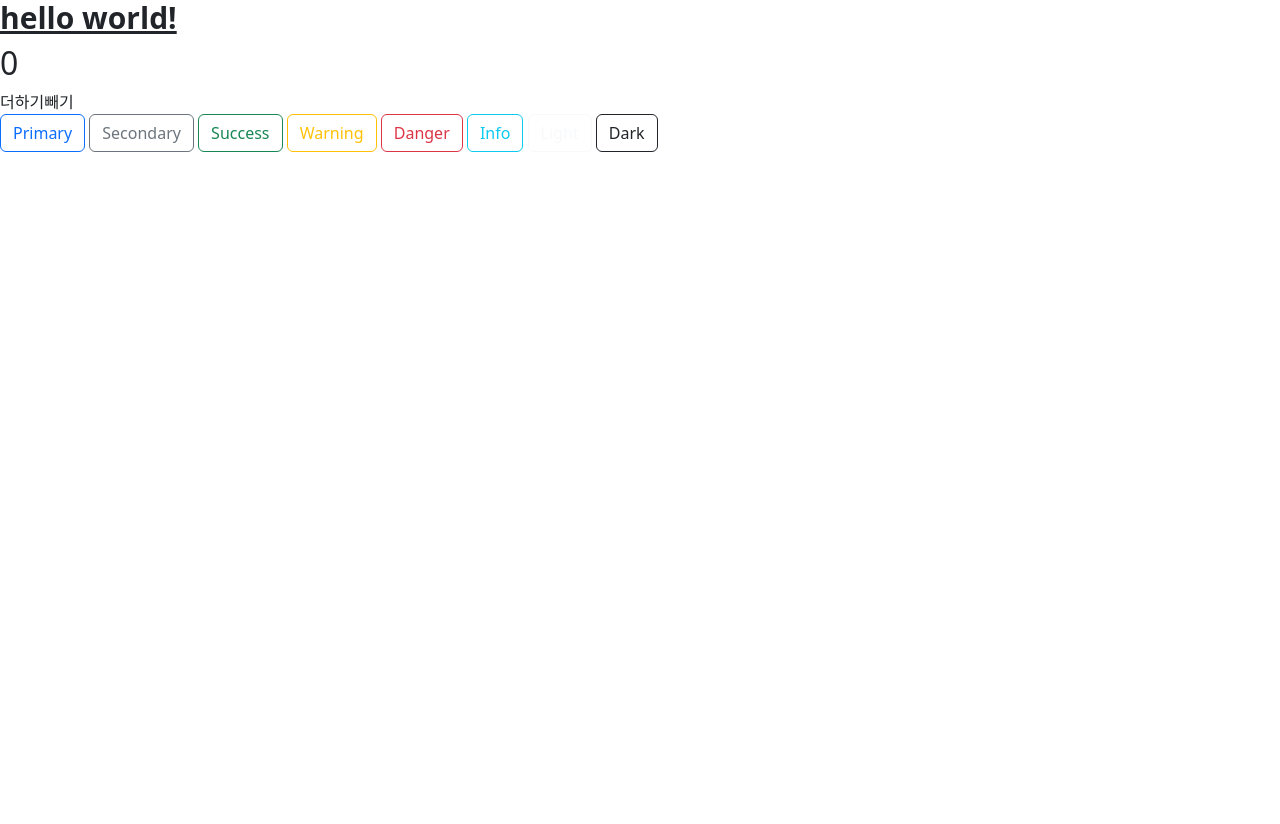
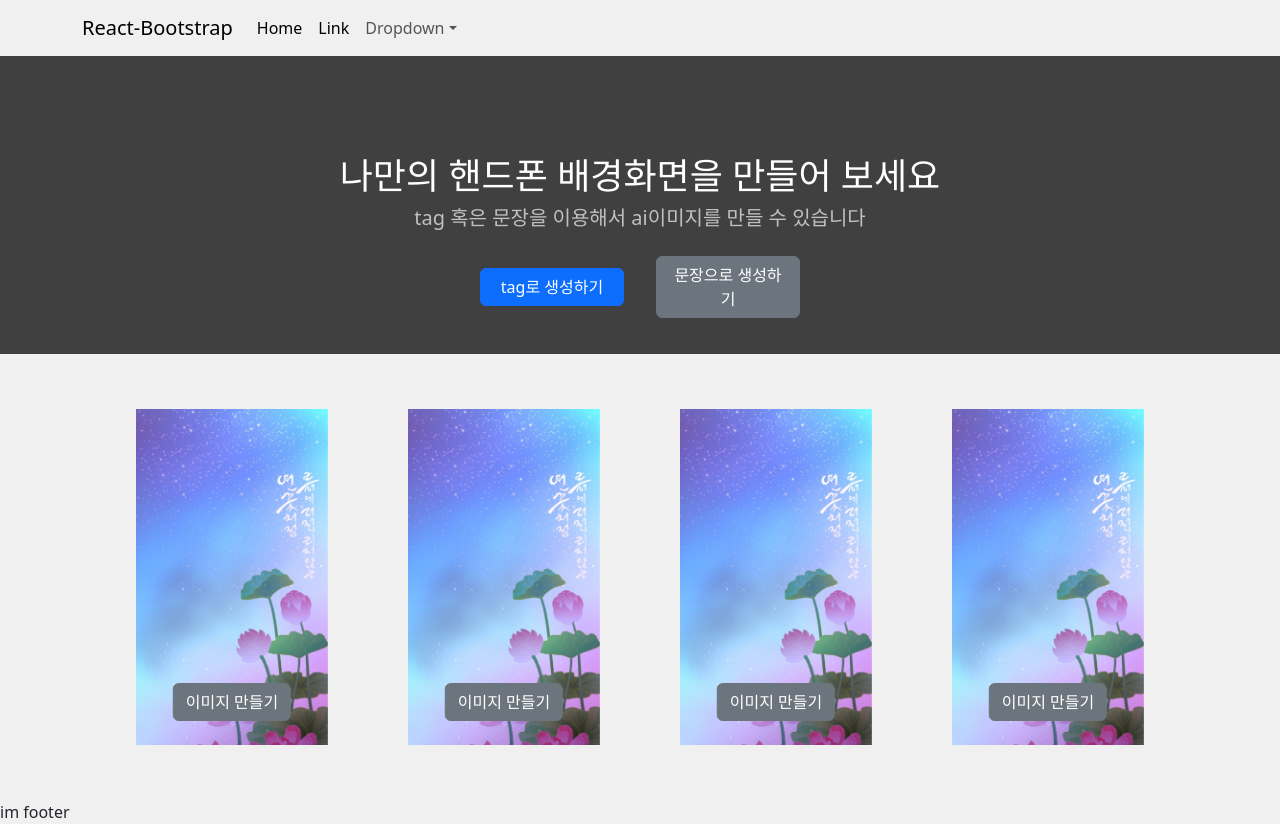
Before and after one commit to kaisiok/ai-artmaker-client, a React (Create React App) app: page / in a window 1280 px wide. Before the commit the page ends 800 px from the top, so only its background shows below. Built offline with nearby package versions, Linux system fonts and the light colour scheme.

Commit message:
react-router-dom 설치 및 home 화면 작성중

```diff
--- a/package.json
+++ b/package.json
@@ -16,6 +16,7 @@
     "react-bootstrap": "^2.10.2",
     "react-dom": "^18.3.1",
     "react-redux": "^9.1.2",
+    "react-router-dom": "^6.23.1",
     "react-scripts": "5.0.1",
     "typescript": "^4.9.5",
     "web-vitals": "^2.1.4"
--- a/src/App.tsx
+++ b/src/App.tsx
@@ -1,14 +1,23 @@
-import React from "react";
+import { Routes, Route } from "react-router-dom";
+
 import Counter from "./components/Counter";
 import OutlineTypesExample from "./components/button";
+import MyNavbar from "./components/navbars/Navbar";
+import MyFooter from "./components/footers/Myfooter";
 import "bootstrap/dist/css/bootstrap.min.css";
+
+import Home from "./components/bodys/Home";
+import Tagselect from "./components/bodys/Tagselect";
 
 function App() {
   return (
-    <div className="App">
-      <h1 className="text-3xl font-bold underline">hello world!</h1>
-      <Counter />
-      <OutlineTypesExample />
+    <div className="Ap bg-gray-lv1">
+      <MyNavbar />
+      <Routes>
+        <Route path="/" element={<Home />} />
+        <Route path="/tagselect" element={<Tagselect />} />
+      </Routes>
+      <MyFooter />
     </div>
   );
 }
--- /dev/null
+++ b/src/components/MyCard.tsx
@@ -0,0 +1,19 @@
+import Button from "react-bootstrap/Button";
+
+type myCardProps = {
+  className: string;
+};
+
+function MyCard({ className }: myCardProps): React.ReactElement {
+  return (
+    <div className="w-60 h-96 p-4 relative">
+      <div className={"bg-samplebg bg-cover h-full" + className}>
+        <div className="absolute bottom-0 left-1/2 transform -translate-x-1/2 mb-5">
+          <Button variant="secondary">이미지 만들기</Button>
+        </div>
+      </div>
+    </div>
+  );
+}
+
+export default MyCard;
--- /dev/null
+++ b/src/components/bodys/Home.tsx
@@ -0,0 +1,33 @@
+import MyCard from "../MyCard";
+import Button from "react-bootstrap/Button";
+
+function Home(): React.ReactElement {
+  return (
+    <div className="mt-14 h-[calc(100svh-56px)]">
+      <div className="bg-gray-lv4 h-1/4 md:h-2/5 text-center flex flex-col justify-center">
+        <div className="text-xl md:mt-16 text-white md:text-4xl">
+          나만의 핸드폰 배경화면을 만들어 보세요
+        </div>
+        <div className="text-base py-2 text-gray-lv2 md:text-xl">
+          tag 혹은 문장을 이용해서 ai이미지를 만들 수 있습니다
+        </div>
+        <div className="md:mt-4">
+          <Button className="mr-1 md:text-xl w-36 md:mr-4" variant="primary">
+            tag로 생성하기
+          </Button>
+          <Button className="ml-1 md:text-xl w-36 md:ml-4" variant="secondary">
+            문장으로 생성하기
+          </Button>
+        </div>
+      </div>
+      <div className="bg-gray-lv1 h-3/4 px-10 overflow-auto flex flex-wrap justify-center md:h-3/5 md:px-24 md:grid md:grid-cols-2 lg:grid-cols-4 place-items-center">
+        <MyCard className={""} />
+        <MyCard className={""} />
+        <MyCard className={""} />
+        <MyCard className={""} />
+      </div>
+    </div>
+  );
+}
+
+export default Home;
--- /dev/null
+++ b/src/components/bodys/Tagselect.tsx
@@ -0,0 +1,5 @@
+function Tagselect() {
+  return <div>tag </div>;
+}
+
+export default Tagselect;
--- /dev/null
+++ b/src/components/footers/Myfooter.tsx
@@ -0,0 +1,5 @@
+function MyFooter() {
+  return <footer> im footer</footer>;
+}
+
+export default MyFooter;
--- /dev/null
+++ b/src/components/navbars/Navbar.tsx
@@ -0,0 +1,56 @@
+import Container from "react-bootstrap/Container";
+import Nav from "react-bootstrap/Nav";
+import Navbar from "react-bootstrap/Navbar";
+import NavDropdown from "react-bootstrap/NavDropdown";
+
+import { Link } from "react-router-dom";
+
+function MyNavbar() {
+  return (
+    <div className="fixed top-0 w-full z-10">
+      <Navbar expand="lg" className="bg-gray-lv1">
+        <Container>
+          <Navbar.Brand href="#home">React-Bootstrap</Navbar.Brand>
+          <Navbar.Toggle aria-controls="basic-navbar-nav" />
+          <Navbar.Collapse id="basic-navbar-nav">
+            <Nav className="me-auto">
+              <Nav.Link>
+                <Link
+                  to={"/"}
+                  style={{ textDecoration: "none", color: "black" }}
+                >
+                  Home
+                </Link>
+              </Nav.Link>
+
+              <Nav.Link>
+                <Link
+                  to={"/tagselect"}
+                  style={{ textDecoration: "none", color: "black" }}
+                >
+                  Link
+                </Link>
+              </Nav.Link>
+
+              <NavDropdown title="Dropdown" id="basic-nav-dropdown">
+                <NavDropdown.Item href="#action/3.1">Action</NavDropdown.Item>
+                <NavDropdown.Item href="#action/3.2">
+                  Another action
+                </NavDropdown.Item>
+                <NavDropdown.Item href="#action/3.3">
+                  Something
+                </NavDropdown.Item>
+                <NavDropdown.Divider />
+                <NavDropdown.Item href="#action/3.4">
+                  Separated link
+                </NavDropdown.Item>
+              </NavDropdown>
+            </Nav>
+          </Navbar.Collapse>
+        </Container>
+      </Navbar>
+    </div>
+  );
+}
+
+export default MyNavbar;
--- a/src/index.tsx
+++ b/src/index.tsx
@@ -3,6 +3,7 @@ import ReactDOM from "react-dom/client";
 import "./index.css";
 import App from "./App";
 import reportWebVitals from "./reportWebVitals";
+import { BrowserRouter } from "react-router-dom";
 import { Provider } from "react-redux";
 import store from "./store";
 
@@ -11,9 +12,11 @@ const root = ReactDOM.createRoot(
 );
 root.render(
   <React.StrictMode>
-    <Provider store={store}>
-      <App />
-    </Provider>
+    <BrowserRouter>
+      <Provider store={store}>
+        <App />
+      </Provider>
+    </BrowserRouter>
   </React.StrictMode>
 );
 
--- a/tailwind.config.js
+++ b/tailwind.config.js
@@ -2,7 +2,17 @@
 module.exports = {
   content: ["./src/**/*.{js,jsx,ts,tsx}"],
   theme: {
-    extend: {},
+    extend: {
+      colors: {
+        "gray-lv1": "#f0f0f0",
+        "gray-lv2": "#c0c0c0",
+        "gray-lv3": "#808080",
+        "gray-lv4": "#404040",
+        "gray-blue": "#3498db",
+        "gray-green": "#2ecc71",
+      },
+      backgroundImage: { samplebg: "url(/img/03.jpg)" },
+    },
   },
   plugins: [],
 };
```
Also changed, not shown: img/03.jpg (added), 1 other file (tests, documents, lock files or other folders).
